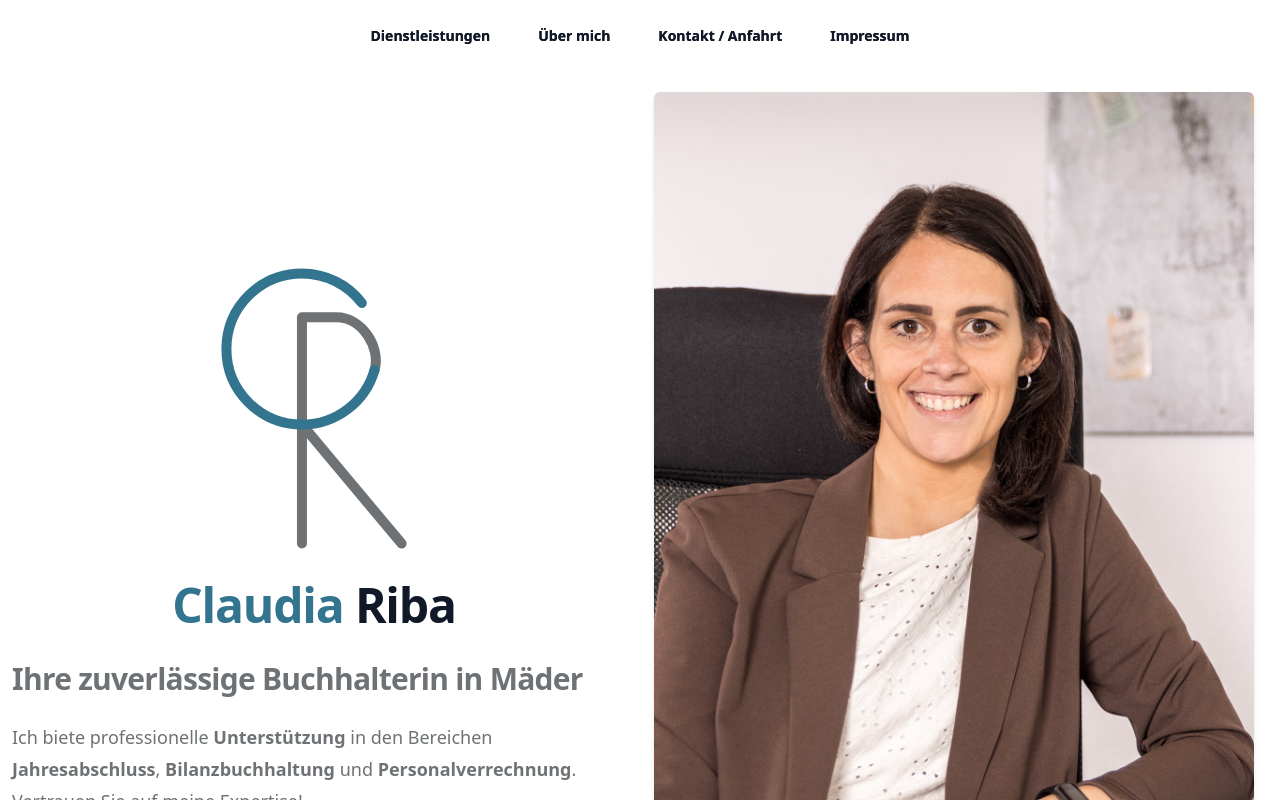
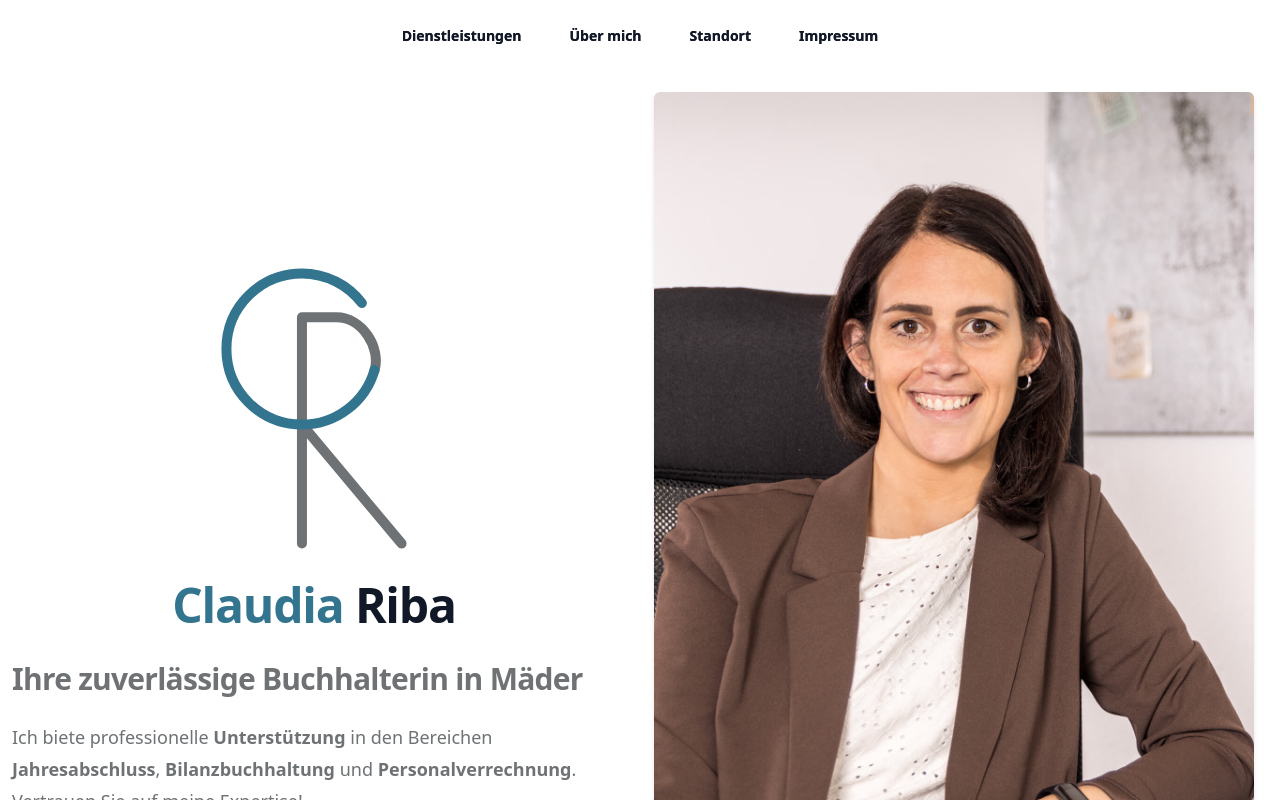
Before and after one commit to schmanat/buchhaltung-riba.eu, a Next.js app: page / in a window 1280 px wide. Shown: the top 800 px of the page. Built offline with nearby package versions, Linux system fonts and the light colour scheme.

Commit message:
add uid-nummer change navigation label

```diff
--- a/src/components/Contact.jsx
+++ b/src/components/Contact.jsx
@@ -6,14 +6,14 @@ const Contact = () => {
   return (
     <div
       className="isolatepx-6 py-24 sm:py-32 lg:px-8 bg-primary/90"
-      id="kontakt"
+      id="standort"
     >
       <Heading title={"Haben Sie Fragen?"} />
 
       <div className="flex items-center justify-center space-y-4 max-w-4xl mx-auto">
         <div className="grid grid-cols-1 md:grid-cols-3 gap-8">
           <ServiceCard title="Telefon" icon={"phone"}>
-            <p className="my-6">Rufen Sie mich an </p>
+            <p className="my-6">Rufen Sie mich an: </p>
             <a
               href="tel://+436769505026"
               title="Rufen Sie Claudia Riba an"
@@ -24,7 +24,7 @@ const Contact = () => {
           </ServiceCard>
           <ServiceCard title="E-Mail" icon={"mail"}>
             <p className="my-6">
-              Schreiben Sie mir eine E-Mail <br />
+              Schreiben Sie mir eine E-Mail: <br />
             </p>
             <a
               href="mailto://claudia.riba@buchhaltung-riba.eu"
@@ -35,7 +35,7 @@ const Contact = () => {
             </a>
           </ServiceCard>
           <ServiceCard title="Anfahrt" icon={"map"}>
-            <p className="my-6">Hier finden Sie mich</p>
+            <p className="my-6">Hier finden Sie mich:</p>
             <a
               href="https://www.google.at/maps/place/Industriestra%C3%9Fe+3,+6841+M%C3%A4der/@47.357616,9.6134428,17z/data=!3m1!4b1!4m6!3m5!1s0x479b3dffabf7176b:0x7ebebe4ae9933575!8m2!3d47.3576124!4d9.6160177!16s%2Fg%2F11dzp2typf"
               title="Büro von Buchhaltung Riba auf Google Maps anzeigen"
--- a/src/components/Imprint.jsx
+++ b/src/components/Imprint.jsx
@@ -34,6 +34,7 @@ const Imprint = () => {
         <p className="my-4">
           IBAN: {companyConfig.iban} | BIC: {companyConfig.bic}
         </p>
+        <p className="my-4">UID-Nummer: {companyConfig.uid}</p>
       </Section>
       <Section className="text-slate-50 text-lg text-center mx-auto max-w-2xl">
         <ImprintDetails />
--- a/src/components/ImprintDetails.jsx
+++ b/src/components/ImprintDetails.jsx
@@ -1,5 +1,6 @@
 "use client";
 
+import { companyConfig } from "@/constants/config";
 import { H3 } from "./ui/Typography";
 import {
   Accordion,
@@ -24,6 +25,8 @@ const ImprintContent = () => (
       6841 Mäder
       <br />
       Österreich
+      <br />
+      UID-Nummer: {companyConfig.uid}
     </address>
     <p>
       <a
--- a/src/constants/config.js
+++ b/src/constants/config.js
@@ -15,4 +15,5 @@ export const companyConfig = {
   },
   iban: "AT68 2060 4031 0315 5291",
   bic: "SPFKAT2B",
+  uid: "ATU79768734",
 };
--- a/src/constants/navigation.js
+++ b/src/constants/navigation.js
@@ -1,6 +1,6 @@
 export const navigation = [
   { name: "Dienstleistungen", href: "#dienstleistungen" },
   { name: "Über mich", href: "#ueber-mich" },
-  { name: "Kontakt / Anfahrt", href: "#kontakt" },
+  { name: "Standort", href: "#standort" },
   { name: "Impressum", href: "#impressum" },
 ];
```
